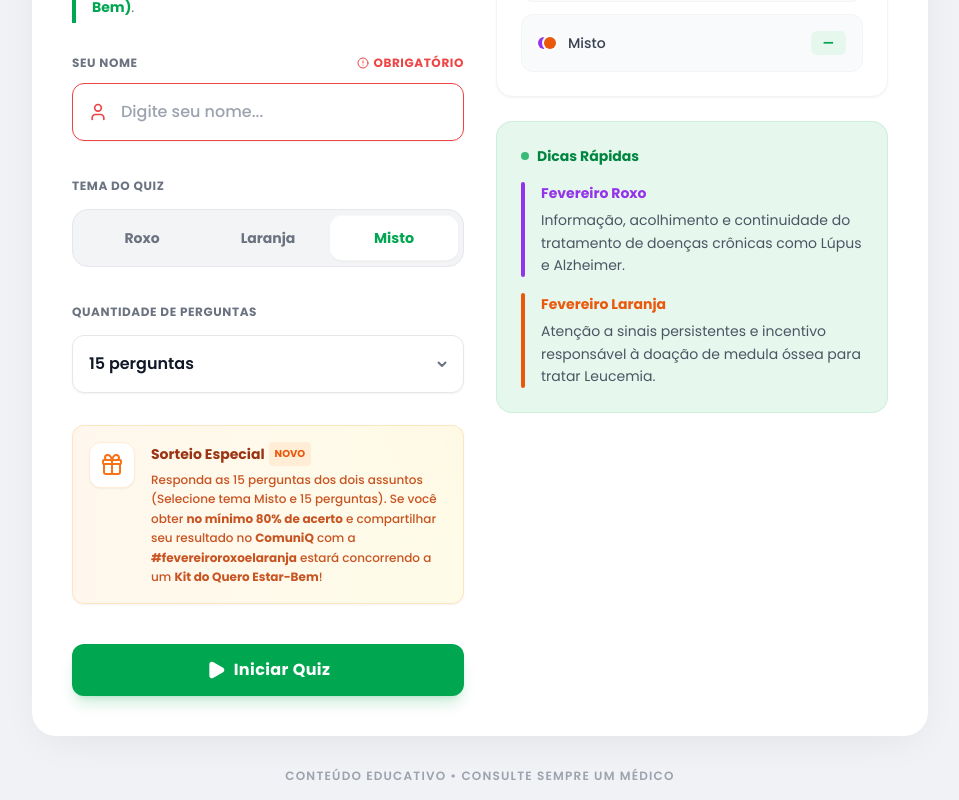
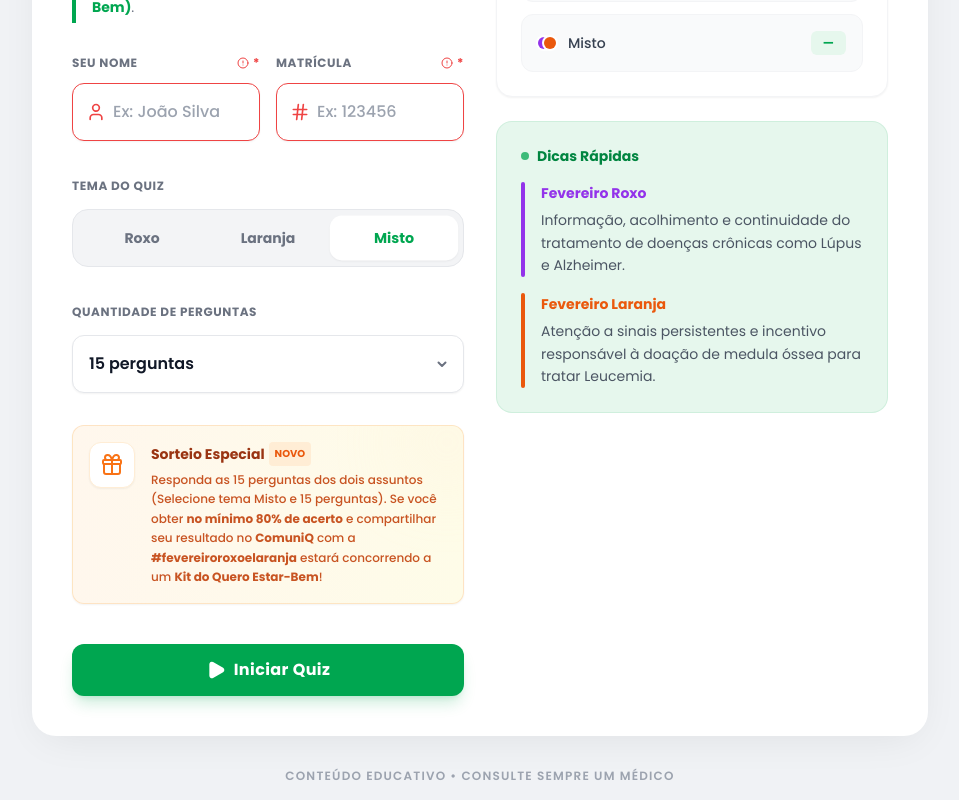
Before and after one commit to llypeDev/QUIZ-FEVEREIRO-ROXO-E-LARANJA, a React (Vite) app: page / in a window 1280 px wide. Both pictures are taken after a click on the button "Iniciar Quiz". Shown: the part 339-1139 px from the top of the page, without its empty margins (160-1119 px from the left). Built offline with nearby package versions, Linux system fonts and the light colour scheme.

Commit message:
novas atualizações - mat

```diff
--- a/App.tsx
+++ b/App.tsx
@@ -11,6 +11,7 @@ import { QUESTION_BANK, STORAGE_KEY } from './constants';
 import { HomeView } from './components/HomeView';
 import { QuizView } from './components/QuizView';
 import { ResultView } from './components/ResultView';
+import { supabase } from './supabaseClient';
 
 // Helper: Shuffle Array
 function shuffleArray<T>(array: T[]): T[] {
@@ -55,6 +56,7 @@ function App() {
   const [count, setCount] = useState<number>(15);
   const [bestScores, setBestScores] = useState<BestScoresMap>({});
   const [userName, setUserName] = useState<string>('');
+  const [userMatricula, setUserMatricula] = useState<string>('');
 
   // Game State
   const [gameState, setGameState] = useState<GameState>({
@@ -94,9 +96,23 @@ function App() {
     }
   };
 
+  const saveToSupabase = async (finalScore: number) => {
+    try {
+      await supabase.from('quiz_results').insert({
+        name: userName,
+        matricula: userMatricula,
+        score: finalScore,
+        total_questions: gameState.questions.length,
+        mode: mode,
+      });
+    } catch (error) {
+      console.error("Erro ao salvar no Supabase:", error);
+    }
+  };
+
   const handleStart = () => {
-    if (!userName.trim()) {
-      alert("Por favor, digite seu nome para começar.");
+    if (!userName.trim() || !userMatricula.trim()) {
+      alert("Por favor, preencha nome e matrícula.");
       return;
     }
     const questions = prepareGame(mode, count);
@@ -138,6 +154,7 @@ function App() {
 
     if (isLast) {
       saveScore(gameState.score, gameState.questions.length);
+      saveToSupabase(gameState.score); // Fire and forget
       setScreen('result');
     } else {
       setGameState(prev => ({
@@ -182,6 +199,8 @@ function App() {
               bestScores={bestScores}
               userName={userName}
               setUserName={setUserName}
+              userMatricula={userMatricula}
+              setUserMatricula={setUserMatricula}
               onStart={handleStart}
             />
           )}
--- a/components/HomeView.tsx
+++ b/components/HomeView.tsx
@@ -1,7 +1,7 @@
 import React, { useState } from 'react';
 import { Mode, BestScoresMap } from '../types';
 import { Button } from './Button';
-import { Play, Trophy, User, Gift, AlertCircle } from 'lucide-react';
+import { Play, Trophy, User, Gift, AlertCircle, Hash } from 'lucide-react';
 
 interface HomeViewProps {
   mode: Mode;
@@ -11,6 +11,8 @@ interface HomeViewProps {
   bestScores: BestScoresMap;
   userName: string;
   setUserName: (n: string) => void;
+  userMatricula: string;
+  setUserMatricula: (m: string) => void;
   onStart: () => void;
 }
 
@@ -22,9 +24,11 @@ export const HomeView: React.FC<HomeViewProps> = ({
   bestScores,
   userName,
   setUserName,
+  userMatricula,
+  setUserMatricula,
   onStart,
 }) => {
-  const [nameError, setNameError] = useState(false);
+  const [formError, setFormError] = useState(false);
 
   const getBestScore = (m: Mode, c: number) => {
     const key = `${m}:${c}`;
@@ -32,9 +36,8 @@ export const HomeView: React.FC<HomeViewProps> = ({
   };
 
   const handleStartClick = () => {
-    if (!userName.trim()) {
-      setNameError(true);
-      // Shake animation or focus could be added here
+    if (!userName.trim() || !userMatricula.trim()) {
+      setFormError(true);
       return;
     }
     onStart();
@@ -42,8 +45,15 @@ export const HomeView: React.FC<HomeViewProps> = ({
 
   const handleNameChange = (e: React.ChangeEvent<HTMLInputElement>) => {
     setUserName(e.target.value);
-    if (nameError && e.target.value.trim()) {
-      setNameError(false);
+    if (formError && e.target.value.trim() && userMatricula.trim()) {
+      setFormError(false);
+    }
+  };
+
+  const handleMatriculaChange = (e: React.ChangeEvent<HTMLInputElement>) => {
+    setUserMatricula(e.target.value);
+    if (formError && userName.trim() && e.target.value.trim()) {
+      setFormError(false);
     }
   };
 
@@ -89,22 +99,44 @@ export const HomeView: React.FC<HomeViewProps> = ({
           </p>
         </div>
 
+        <div className="grid grid-cols-1 sm:grid-cols-2 gap-4">
           {/* Name Input */}
           <div className="space-y-3">
             <label className="text-xs uppercase tracking-wider text-muted font-bold flex justify-between">
               Seu Nome
-            {nameError && <span className="text-red-500 flex items-center gap-1"><AlertCircle size={12}/> Obrigatório</span>}
+              {formError && !userName.trim() && <span className="text-red-500 flex items-center gap-1"><AlertCircle size={12}/> *</span>}
             </label>
             <div className="relative">
               <input
                 type="text"
                 value={userName}
                 onChange={handleNameChange}
-              placeholder="Digite seu nome..."
-              className={`w-full bg-white border text-text rounded-xl pl-12 pr-4 py-4 outline-none focus:ring-1 font-medium shadow-sm transition-colors ${nameError ? 'border-red-500 focus:border-red-500 focus:ring-red-500' : 'border-gray-200 focus:border-brand focus:ring-brand hover:border-gray-300'}`}
+                placeholder="Ex: João Silva"
+                className={`w-full bg-white border text-text rounded-xl pl-10 pr-4 py-4 outline-none focus:ring-1 font-medium shadow-sm transition-colors ${formError && !userName.trim() ? 'border-red-500 focus:border-red-500 focus:ring-red-500' : 'border-gray-200 focus:border-brand focus:ring-brand hover:border-gray-300'}`}
               />
-            <div className={`absolute left-4 top-1/2 -translate-y-1/2 pointer-events-none transition-colors ${nameError ? 'text-red-500' : 'text-muted'}`}>
+              <div className={`absolute left-3.5 top-1/2 -translate-y-1/2 pointer-events-none transition-colors ${formError && !userName.trim() ? 'text-red-500' : 'text-muted'}`}>
                 <User size={20} />
+              </div>
+            </div>
+          </div>
+
+          {/* Matricula Input */}
+          <div className="space-y-3">
+            <label className="text-xs uppercase tracking-wider text-muted font-bold flex justify-between">
+              Matrícula
+              {formError && !userMatricula.trim() && <span className="text-red-500 flex items-center gap-1"><AlertCircle size={12}/> *</span>}
+            </label>
+            <div className="relative">
+              <input
+                type="text"
+                value={userMatricula}
+                onChange={handleMatriculaChange}
+                placeholder="Ex: 123456"
+                className={`w-full bg-white border text-text rounded-xl pl-10 pr-4 py-4 outline-none focus:ring-1 font-medium shadow-sm transition-colors ${formError && !userMatricula.trim() ? 'border-red-500 focus:border-red-500 focus:ring-red-500' : 'border-gray-200 focus:border-brand focus:ring-brand hover:border-gray-300'}`}
+              />
+              <div className={`absolute left-3.5 top-1/2 -translate-y-1/2 pointer-events-none transition-colors ${formError && !userMatricula.trim() ? 'text-red-500' : 'text-muted'}`}>
+                <Hash size={20} />
+              </div>
             </div>
           </div>
         </div>
--- a/index.html
+++ b/index.html
@@ -60,7 +60,8 @@
     "react/": "https://esm.sh/react@18.2.0/",
     "react": "https://esm.sh/react@18.2.0",
     "lucide-react": "https://esm.sh/lucide-react@0.344.0",
-    "html2canvas": "https://esm.sh/html2canvas@1.4.1"
+    "html2canvas": "https://esm.sh/html2canvas@1.4.1",
+    "@supabase/supabase-js": "https://esm.sh/@supabase/supabase-js@2.39.7"
   }
 }
 </script>
--- /dev/null
+++ b/supabaseClient.ts
@@ -0,0 +1,7 @@
+
+import { createClient } from '@supabase/supabase-js';
+
+const supabaseUrl = 'https://gikprfhefzmyjizvdllt.supabase.co';
+const supabaseKey = 'sb_publishable_l3jRInIL4YmubMY5QEF3gQ_NmUi-QBR';
+
+export const supabase = createClient(supabaseUrl, supabaseKey);
```
Lines whose indentation alone changed are shown as unchanged.
